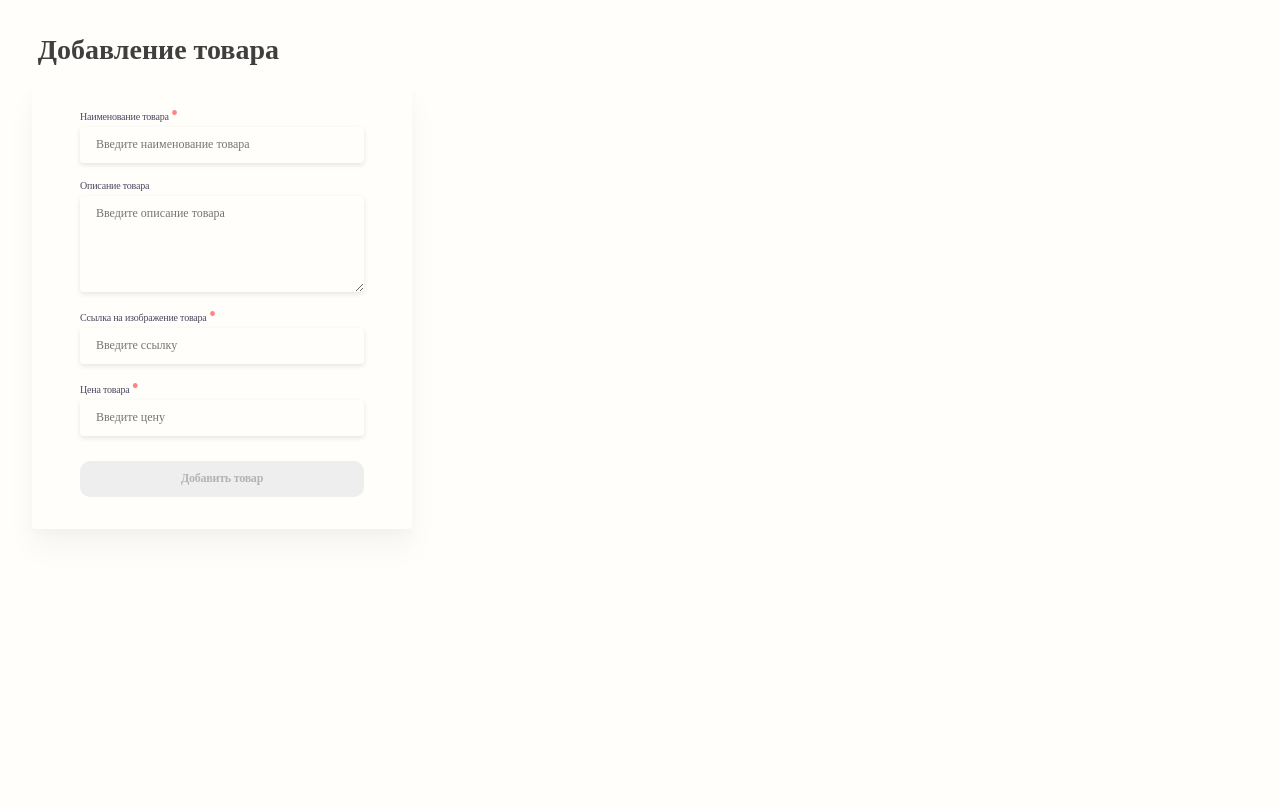
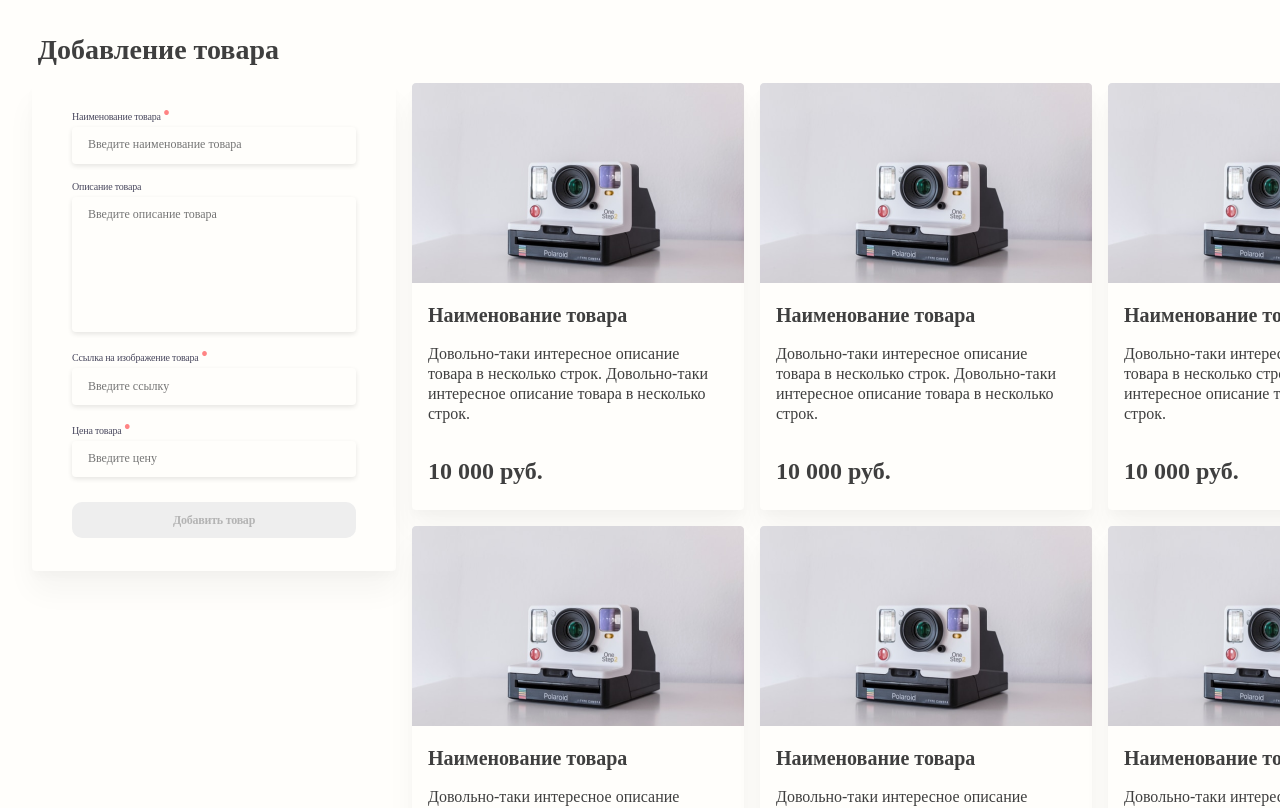
Before and after one commit to Yargo54/product-list, a React (Create React App) app in the folder product_list/: page / in a window 1280 px wide. Shown: the top 808 px of the page. Built offline with nearby package versions, Linux system fonts and the light colour scheme.

Commit message:
add product list

```diff
--- a/product_list/src/App.css
+++ b/product_list/src/App.css
@@ -1,7 +1,10 @@
 .App {
   text-align: center;
 }
-
+.main{
+  display: grid;
+  grid-template-columns: 1fr 2fr;
+}
 /*
 .App-logo {
   height: 40vmin;
--- a/product_list/src/App.js
+++ b/product_list/src/App.js
@@ -1,12 +1,16 @@
 import './App.css';
 import AddBox from './components/AddBox';
 import Header from './components/Headers';
+import ProductList from './components/ProductList';
 
 function App() {
   return (
     <div className="App">
       <Header />
-      <AddBox />
+      <div className="main">
+        <AddBox />
+        <ProductList />
+      </div>
     </div>
   );
 }
--- a/product_list/src/components/AddBox.css
+++ b/product_list/src/components/AddBox.css
@@ -3,7 +3,7 @@
 
 .add-div{
     display: grid;
-    width: 332px;
+    height: 440px;
     margin-left: 32px;
     margin-top: 16px;
     background: #FFFEFB;
@@ -57,6 +57,13 @@ input:focus{
    outline-color: red;
 }
 
+.description-textarea{
+    height: 125px;
+    padding-top: 10px;
+    padding-bottom: 0;
+    resize: none;
+}
+
 .required-dot{
     color: #FF8484;
     font-size: 20px;
--- a/product_list/src/components/AddBox.js
+++ b/product_list/src/components/AddBox.js
@@ -13,7 +13,7 @@ function AddBox () {
                 </label>
                 <label className="description-label">
                     <span className="text-label">Описание товара</span>
-                    <textarea  rows="5" cols="30" placeholder="Введите описание товара"></textarea>
+                    <textarea className="description-textarea" rows="5" cols="30" placeholder="Введите описание товара"></textarea>
                 </label>
                 <label className="url-label">
                     <span className="text-label">
--- a/product_list/src/components/Headers.css
+++ b/product_list/src/components/Headers.css
@@ -26,7 +26,7 @@
     grid-column-gap: 5px;
     grid-auto-rows: minmax(15px, auto);
     align-self: end;
-    justify-self: start;
+    justify-self: end;
 
     padding:  10px 11px 11px 16px;
     margin: 0;
--- /dev/null
+++ b/product_list/src/components/ProductList.css
@@ -0,0 +1,51 @@
+@import url('https://fonts.googleapis.com/css2?family=Source+Sans+Pro:wght@200;300;400;600;700;900&display=swap');
+
+.product-list{
+    display: grid;
+    grid-template-columns: repeat(3, 1fr);
+    grid-gap: 16px;
+    margin-left: 16px;
+    margin-top: 16px;
+}
+
+.product-card{
+    text-align: start;
+    background: #FFFEFB;
+    box-shadow: 0px 20px 30px rgba(0, 0, 0, 0.04), 0px 6px 10px rgba(0, 0, 0, 0.02);
+    border-radius: 4px;
+    padding-bottom: 24px;
+}
+
+.product-name{
+    font-family: "Source Sans Pro, sans-serif";
+    font-style: normal;
+    font-weight: 600;
+    font-size: 20px;
+    line-height: 25px;
+    color: #3F3F3F;
+    margin-left: 16px;
+    margin-top: 16px;
+    margin-bottom: 16px;
+}
+
+.product-description{
+    font-family: "Source Sans Pro, sans-serif";
+    font-style: normal;
+    font-weight: normal;
+    font-size: 16px;
+    line-height: 20px;
+    color: #3F3F3F;
+    margin-left: 16px;
+    margin-bottom: 32px;
+    width: 299px;
+}
+
+.product-price{
+    font-family: "Source Sans Pro, sans-serif";
+    font-style: normal;
+    font-weight: 600;
+    font-size: 24px;
+    line-height: 30px;
+    color: #3F3F3F;
+    margin-left: 16px;
+}
--- /dev/null
+++ b/product_list/src/components/ProductList.js
@@ -0,0 +1,65 @@
+import React from "react";
+import "./ProductList.css"
+
+function ProductList() {
+    return (
+        <div className="product-list">
+            <div className="product-card">
+                <img src="./images/cover.png" alt="cover" className="img-cover"/>
+                <h1 className="product-name">Наименование товара</h1>
+                <p className="product-description">
+                    Довольно-таки интересное описание товара в несколько строк.
+                    Довольно-таки интересное описание товара в несколько строк.
+                </p>
+                <span className="product-price">10 000 руб.</span>
+            </div>
+            <div className="product-card">
+                <img src="./images/cover.png" alt="cover" className="img-cover"/>
+                <h1 className="product-name">Наименование товара</h1>
+                <p className="product-description">
+                    Довольно-таки интересное описание товара в несколько строк.
+                    Довольно-таки интересное описание товара в несколько строк.
+                </p>
+                <span className="product-price">10 000 руб.</span>
+            </div>
+            <div className="product-card">
+                <img src="./images/cover.png" alt="cover" className="img-cover"/>
+                <h1 className="product-name">Наименование товара</h1>
+                <p className="product-description">
+                    Довольно-таки интересное описание товара в несколько строк.
+                    Довольно-таки интересное описание товара в несколько строк.
+                </p>
+                <span className="product-price">10 000 руб.</span>
+            </div>
+            <div className="product-card">
+                <img src="./images/cover.png" alt="cover" className="img-cover"/>
+                <h1 className="product-name">Наименование товара</h1>
+                <p className="product-description">
+                    Довольно-таки интересное описание товара в несколько строк.
+                    Довольно-таки интересное описание товара в несколько строк.
+                </p>
+                <span className="product-price">10 000 руб.</span>
+            </div>
+            <div className="product-card">
+                <img src="./images/cover.png" alt="cover" className="img-cover"/>
+                <h1 className="product-name">Наименование товара</h1>
+                <p className="product-description">
+                    Довольно-таки интересное описание товара в несколько строк.
+                    Довольно-таки интересное описание товара в несколько строк.
+                </p>
+                <span className="product-price">10 000 руб.</span>
+            </div>
+            <div className="product-card">
+                <img src="./images/cover.png" alt="cover" className="img-cover"/>
+                <h1 className="product-name">Наименование товара</h1>
+                <p className="product-description">
+                    Довольно-таки интересное описание товара в несколько строк.
+                    Довольно-таки интересное описание товара в несколько строк.
+                </p>
+                <span className="product-price">10 000 руб.</span>
+            </div>
+        </div>
+    );
+}
+
+export default ProductList;
```
Also changed, not shown: product_list/public/images/cover.png (added).
